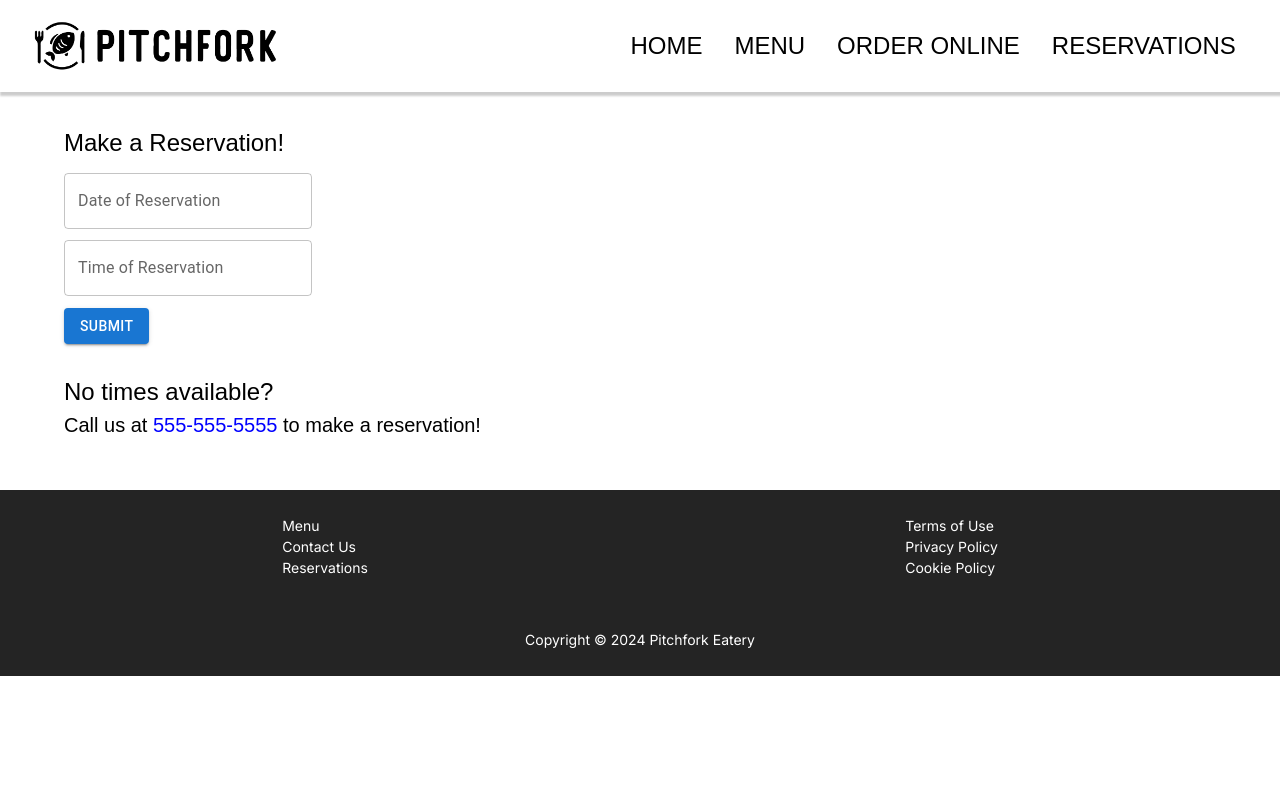
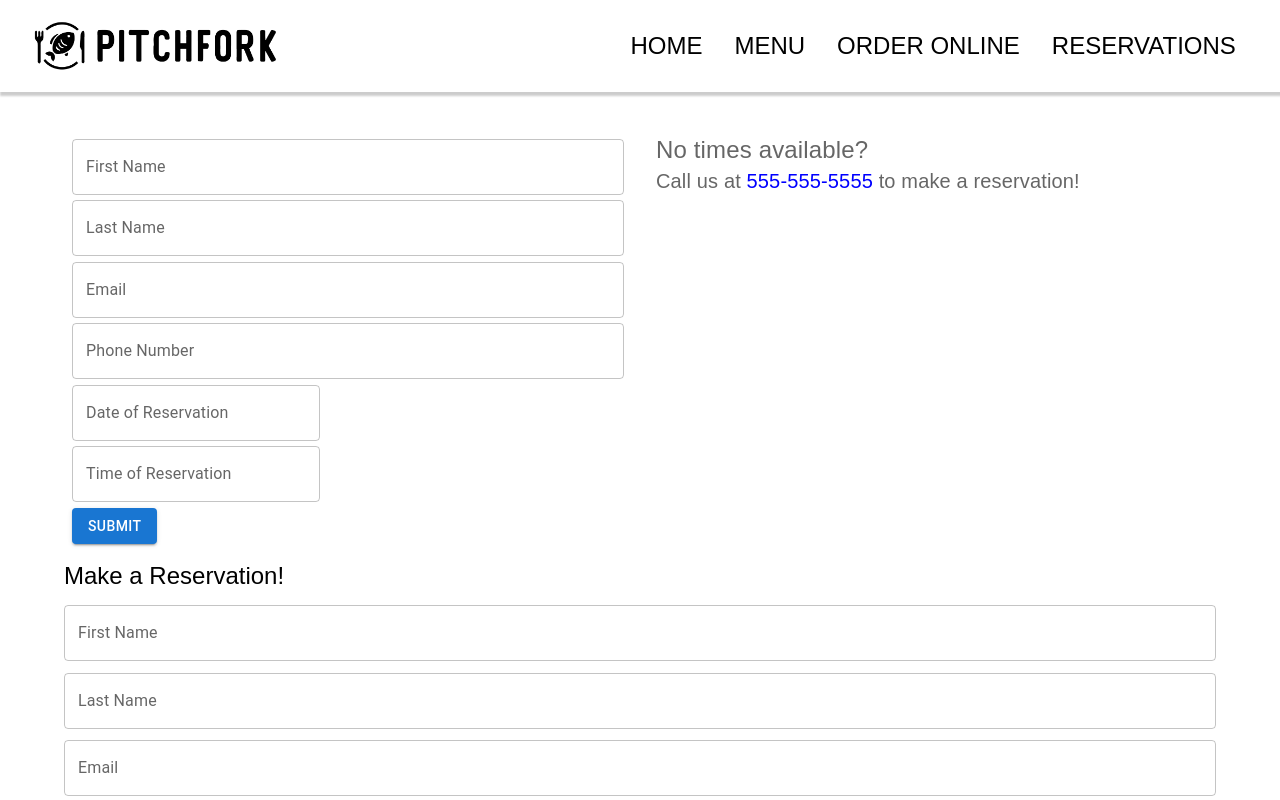
Before and after one commit to andrewbarker96/pitchfork, a Next.js app: page /reservations in a window 1280 px wide. Shown: the top 800 px of the page. Built offline with nearby package versions, Linux system fonts and the light colour scheme; a web font is replaced by a local one.

Commit message:
Changes to be committed: 	modified:   components/navigation/footer.tsx 	modified:   components/reservation-form.tsx 	modified:   pages/reservations.tsx

```diff
--- a/components/navigation/footer.tsx
+++ b/components/navigation/footer.tsx
@@ -18,6 +18,7 @@ const Footer = () => {
             </div>
             <div className='footer footer-item align-middle text-center justify-center'>
                 <p> Copyright &copy; <Link href = '/'>2024 Pitchfork Eatery</Link></p>
+                <p>123 Main Street, St. Louis, MO, 63011</p>
             </div>
         </div>
     )
--- a/components/reservation-form.tsx
+++ b/components/reservation-form.tsx
@@ -1,8 +1,10 @@
 import * as React from 'react';
+import Grid from '@mui/material';
 import { AdapterDayjs } from '@mui/x-date-pickers/AdapterDayjs';
 import { LocalizationProvider } from '@mui/x-date-pickers/LocalizationProvider';
 import { DatePicker } from '@mui/x-date-pickers/DatePicker';
 import { TimePicker } from '@mui/x-date-pickers';
+import { TextField } from '@mui/material';
 import { Button } from '@mui/material';
 
 const ReservationForm = () => {
@@ -10,10 +12,22 @@ const ReservationForm = () => {
         <LocalizationProvider dateAdapter={AdapterDayjs}>
         <form className = 'space-between md:flex-col'>
             <div className = 'form'>
-                <DatePicker label="Date of Reservation" />
+                <TextField label="First Name" fullWidth/>
             </div>
             <div className = 'form'>
-                <TimePicker label="Time of Reservation" />
+                <TextField label="Last Name" fullWidth/>
+            </div>
+            <div className = 'form'>
+                <TextField label="Email" fullWidth/>
+            </div>
+            <div className = 'form'>
+                <TextField label="Phone Number" fullWidth/>
+            </div>
+            <div className = 'form'>
+                <DatePicker label="Date of Reservation"/>
+            </div>
+            <div className = 'form'>
+                <TimePicker label="Time of Reservation"/>
             </div>
             <div className = 'form'>
                 <Button variant='contained'>Submit</Button>
--- a/pages/reservations.tsx
+++ b/pages/reservations.tsx
@@ -2,18 +2,44 @@ import React from 'react'
 import RootLayout from '@/app/layout'
 import ReservationForm from '@/components/reservation-form'
 import Link from 'next/link'
+import { styled } from '@mui/material/styles'
+import { Grid } from '@mui/material'
+import { Box } from '@mui/system'
+import Paper from '@mui/material/Paper'
+
+const Item = styled(Paper)(({ theme }) => ({
+  ...theme.typography.body2,
+  padding: theme.spacing(1),
+  textAlign: 'left',
+  color: theme.palette.text.secondary,
+  boxShadow: 'none',
+}));
 
 const reservations = () => {
   return (
     <RootLayout>
+    <Box sx={{ flexGrow: 1 }}>
+      <Grid container spacing={2}>
+        <Grid item xs={6}>
+            <Item>
+              <ReservationForm />
+            </Item>
+        </Grid>
+        <Grid item xs={6}>
+            <Item>
+              <h1>No times available?</h1>
+              <h2>Call us at <Link href="tel:+15555555555" style = {{color: 'blue'}}>555-555-5555</Link> to make a reservation!</h2>
+            </Item>
+        </Grid>
+      </Grid>
+    </Box>
+
       <div>
         <h1>Make a Reservation!</h1>
         <ReservationForm />
       </div>
       <br></br>
       <div>
-        <h1>No times available?</h1>
-        <h2>Call us at <Link href="tel:+15555555555" style = {{color: 'blue'}}>555-555-5555</Link> to make a reservation!</h2>
       </div>
     </RootLayout>
   )
```
